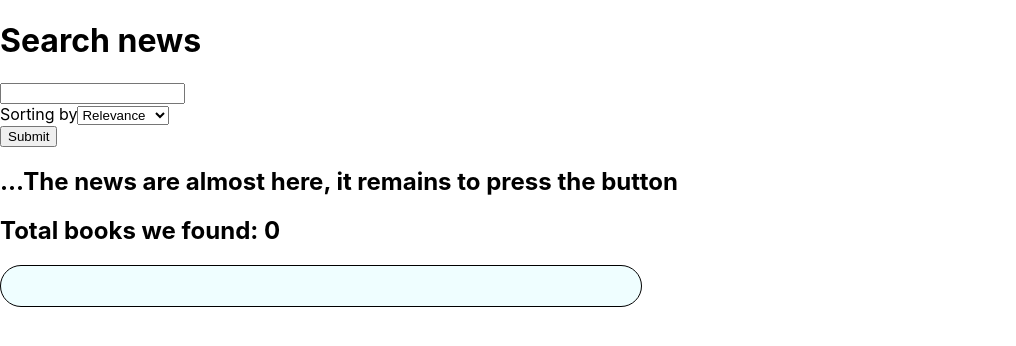
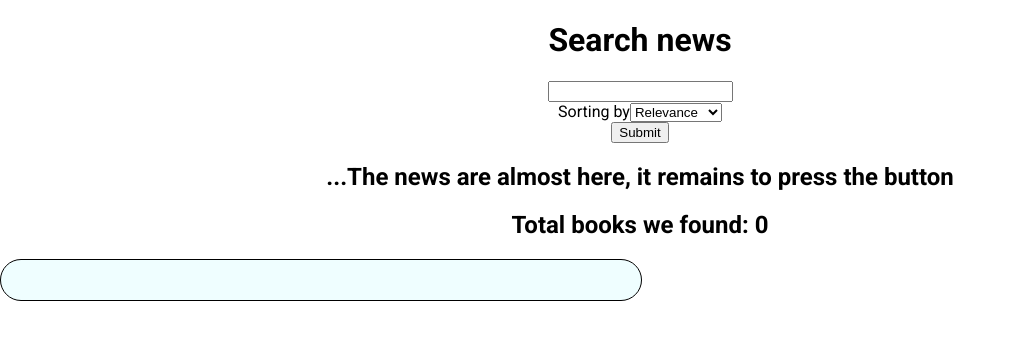
Before and after one commit to Momavi/news-agregator, a React (Create React App) app: page / in a window 1280 px wide. Shown: the top 346 px of the page, without its empty margins (0-1016 px from the left). Built offline with nearby package versions, Linux system fonts and the light colour scheme.

Commit message:
Added fonts

```diff
--- a/src/App.css
+++ b/src/App.css
@@ -1,3 +1,8 @@
-.app {
+@import url('https://fonts.googleapis.com/css2?family=Roboto:wght@300;400;500;700&display=swap');
+
+.App {
+  width: 100%;
+  font-family: 'Roboto', sans-serif;
   text-align: center;
+  background-color: rgb(255, 255, 255);
 }
```
